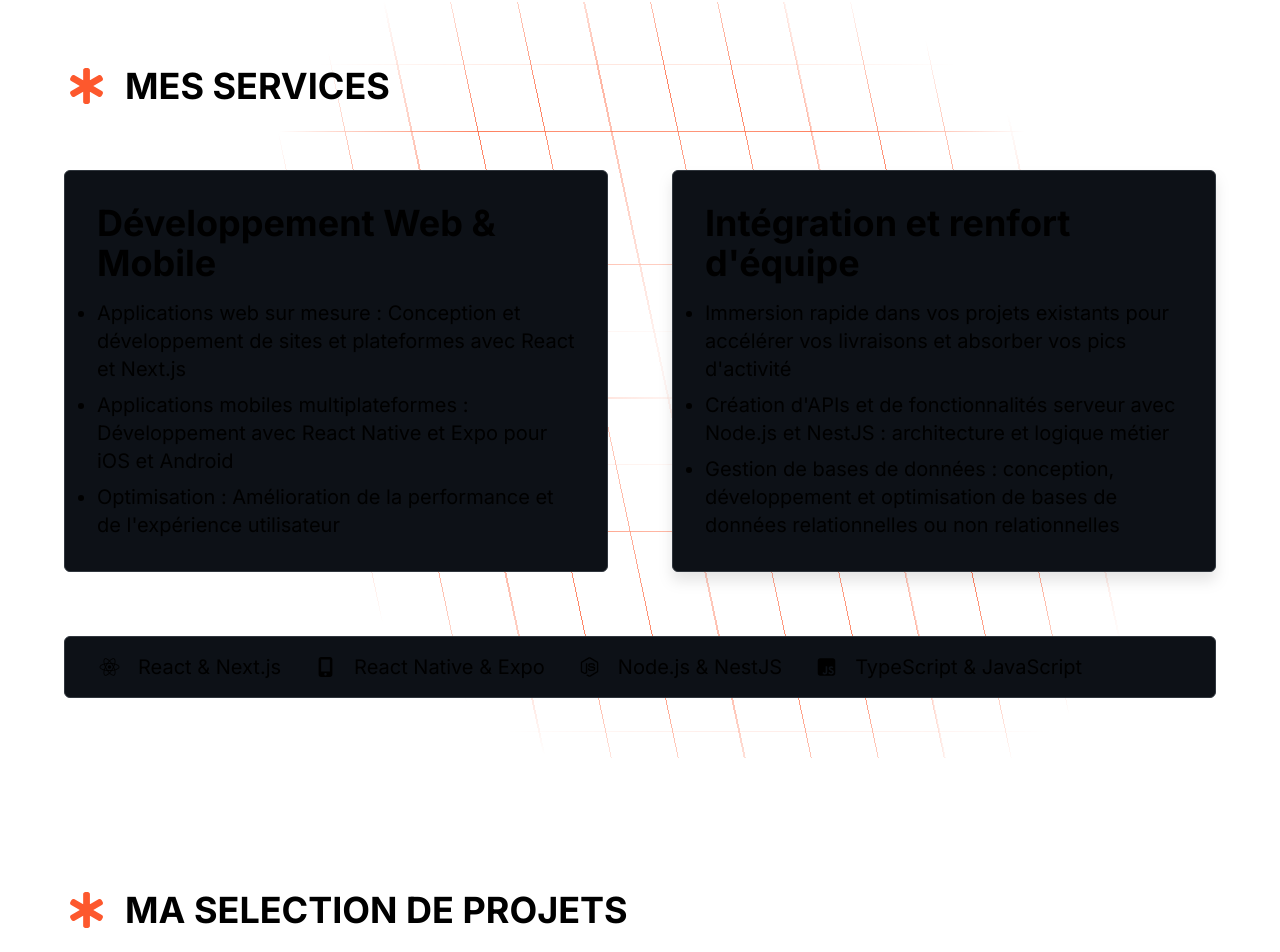
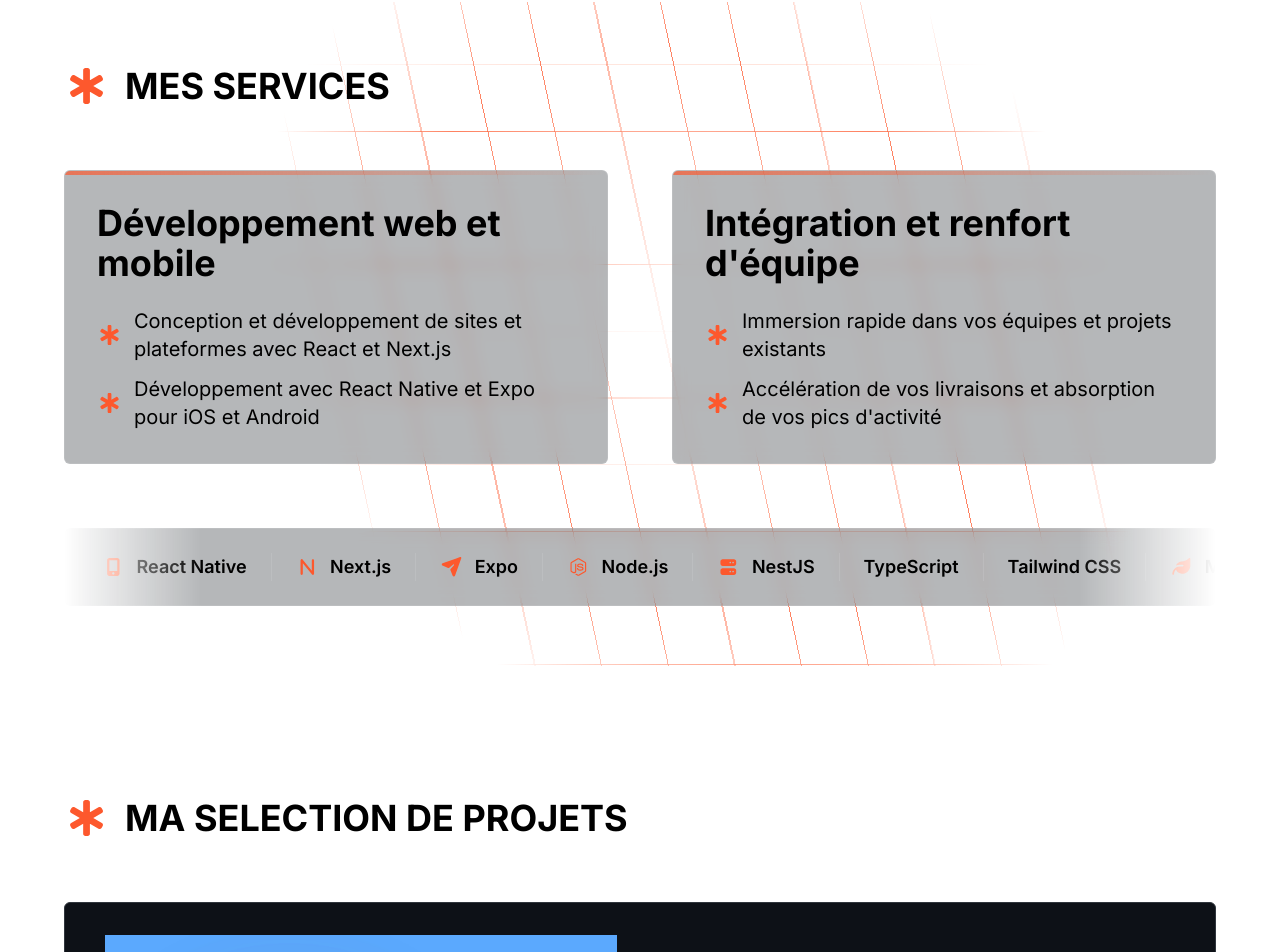
Before and after one commit to david-vct/my-portfolio, a Next.js app: page / in a window 1280 px wide. Shown: the part 1502-2454 px from the top of the page. Built offline with nearby package versions, Linux system fonts and the light colour scheme.

Commit message:
feat: enhance ServicesSection and TechnoSection with dynamic rendering and animations

```diff
--- a/app/components/layout/ServicesSection.tsx
+++ b/app/components/layout/ServicesSection.tsx
@@ -3,6 +3,28 @@ import { FontAwesomeIcon } from "@fortawesome/react-fontawesome"
 import React from "react"
 import Title from "../common/Title"
 import TechnoSection from "./TechnoSection"
+
+type Service = {
+  title: string
+  items: string[]
+}
+
+const services: Service[] = [
+  {
+    title: "Développement web et mobile",
+    items: [
+      "Conception et développement de sites et plateformes avec React et Next.js",
+      "Développement avec React Native et Expo pour iOS et Android",
+    ],
+  },
+  {
+    title: "Intégration et renfort d'équipe",
+    items: [
+      "Immersion rapide dans vos équipes et projets existants",
+      "Accélération de vos livraisons et absorption de vos pics d'activité",
+    ],
+  },
+]
 
 const ServicesSection = () => {
   return (
@@ -10,29 +32,29 @@ const ServicesSection = () => {
       <div className="absolute z-[-1] -top-1 skew-x-12 w-full h-full bg-origin-padding bg-[url('/grid-orange.svg')] [mask-image:radial-gradient(circle,transparent_0%,#000_40%,transparent_60%)]"></div>
       <Title title="MES SERVICES" />
       <div className="grid grid-cols-1 lg:grid-cols-2 gap-16 place-content-center">
-				<div className="p-8 bg-base drop-shadow-ml rounded-md border border-neutral">
-					<h2 className="text-2xl md:text-4xl font-bold">Développement Web & Mobile</h2>
-					<ul className="flex flex-col gap-2 text-md md:text-xl pt-4 list-disc">
-						<li>Applications web sur mesure : Conception et développement de sites et plateformes avec React et Next.js</li>
-						<li>Applications mobiles multiplateformes : Développement avec React Native et Expo pour iOS et Android</li>
-						<li>Optimisation : Amélioration de la performance et de l'expérience utilisateur</li>
+        {services.map((service, index) => (
+          <div
+            key={index}
+            className="group relative flex flex-col gap-6 p-8 bg-base/30 backdrop-blur-sm rounded-md border border-white/10 overflow-hidden transition-all duration-300 hover:-translate-y-2 hover:border-accent/60 hover:shadow-2xl hover:shadow-accent/20"
+          >
+            <div className="absolute inset-x-0 top-0 h-1 bg-gradient-to-r from-accent to-sebg-base/30 condary opacity-70 group-hover:opacity-100 transition-opacity"></div>
+            <h2 className="text-2xl md:text-4xl font-bold">{service.title}</h2>
+            <ul className="flex flex-col gap-3 text-md md:text-xl">
+              {service.items.map((item, itemIndex) => (
+                <li
+                  key={itemIndex}
+                  className="flex flex-row items-center gap-3"
+                >
+                  <FontAwesomeIcon
+                    className="h-3 shrink-0 text-accent"
+                    icon={faStarOfLife}
+                  />
+                  <span>{item}</span>
+                </li>
+              ))}
             </ul>
           </div>
-				<div className="p-8 bg-base drop-shadow-xl rounded-md border border-neutral">
-					<h2 className="text-2xl md:text-4xl font-bold">Intégration et renfort d'équipe</h2>
-					<ul className="flex flex-col gap-2 text-md md:text-xl pt-4 list-disc">
-						<li>
-							Immersion rapide dans vos projets existants pour accélérer vos livraisons et absorber vos pics d'activité
-						</li>
-						<li>
-							Création d'APIs et de fonctionnalités serveur avec Node.js et NestJS : architecture et logique métier
-						</li>
-						<li>
-							Gestion de bases de données : conception, développement et optimisation de bases de données relationnelles
-							ou non relationnelles
-						</li>
-					</ul>
-				</div>
+        ))}
         <TechnoSection className="lg:col-span-2" />
       </div>
     </section>
--- a/app/components/layout/TechnoSection.tsx
+++ b/app/components/layout/TechnoSection.tsx
@@ -1,27 +1,52 @@
-import { faNodeJs, faReact, faSquareJs } from "@fortawesome/free-brands-svg-icons"
-import { faMobileScreenButton } from "@fortawesome/free-solid-svg-icons"
+import {
+  faDocker,
+  faGitAlt,
+  faNodeJs,
+  faPostgresql,
+  faReact,
+  faTailwindCss,
+  faTypescript,
+} from "@fortawesome/free-brands-svg-icons"
+import {
+  faLeaf,
+  faMobileScreenButton,
+  faN,
+  faPaperPlane,
+  faServer,
+} from "@fortawesome/free-solid-svg-icons"
 import { FontAwesomeIcon } from "@fortawesome/react-fontawesome"
+import { IconProp } from "@fortawesome/fontawesome-svg-core"
 import React from "react"
+
+const technos: { name: string; icon: IconProp }[] = [
+  { name: "React", icon: faReact },
+  { name: "React Native", icon: faMobileScreenButton },
+  { name: "Next.js", icon: faN },
+  { name: "Expo", icon: faPaperPlane },
+  { name: "Node.js", icon: faNodeJs },
+  { name: "NestJS", icon: faServer },
+  { name: "TypeScript", icon: faTypescript },
+  { name: "Tailwind CSS", icon: faTailwindCss },
+  { name: "MongoDB", icon: faLeaf },
+  { name: "PostgreSQL", icon: faPostgresql },
+  { name: "Git", icon: faGitAlt },
+  { name: "Docker", icon: faDocker },
+]
 
 const TechnoSection = ({ className }: { className?: string }) => {
   return (
     <section className={className}>
-			<div className="flex flex-row flex-wrap gap-8 justify-left px-8 py-4 bg-base rounded-md border border-neutral">
-				<div className="flex flex-row items-center gap-4 text-xl">
-					<FontAwesomeIcon className="h-8" icon={faReact} />
-					<div>React & Next.js</div>
+      <div className="marquee-fade overflow-hidden rounded-md border border-white/10 bg-base/30 backdrop-blur-sm py-6">
+        <div className="flex flex-row flex-nowrap w-max animate-marquee">
+          {[...technos, ...technos].map((techno, index) => (
+            <div
+              key={index}
+              className="flex flex-row items-center gap-3 px-6 text-lg whitespace-nowrap border-r border-white/10 last:border-r-0"
+            >
+              <FontAwesomeIcon className="h-7 text-accent" icon={techno.icon} />
+              <span className="font-semibold">{techno.name}</span>
             </div>
-				<div className="flex flex-row items-center gap-4 text-xl">
-					<FontAwesomeIcon className="h-8" icon={faMobileScreenButton} />
-					<div>React Native & Expo</div>
-				</div>
-				<div className="flex flex-row items-center gap-4 text-xl">
-					<FontAwesomeIcon className="h-8" icon={faNodeJs} />
-					<div>Node.js & NestJS</div>
-				</div>
-				<div className="flex flex-row items-center gap-4 text-xl">
-					<FontAwesomeIcon className="h-8" icon={faSquareJs} />
-					<div>TypeScript & JavaScript</div>
+          ))}
         </div>
       </div>
     </section>
--- a/app/globals.css
+++ b/app/globals.css
@@ -29,3 +29,27 @@ body {
 		text-wrap: balance;
 	}
 }
+
+@keyframes marquee {
+	from {
+		transform: translateX(0);
+	}
+	to {
+		transform: translateX(-50%);
+	}
+}
+
+.animate-marquee {
+	animation: marquee 90s linear infinite;
+}
+
+.marquee-fade {
+	-webkit-mask-image: linear-gradient(to right, transparent, #000 12%, #000 88%, transparent);
+	mask-image: linear-gradient(to right, transparent, #000 12%, #000 88%, transparent);
+}
+
+@media (prefers-reduced-motion: reduce) {
+	.animate-marquee {
+		animation: none;
+	}
+}
```
Lines whose indentation alone changed are shown as unchanged.
